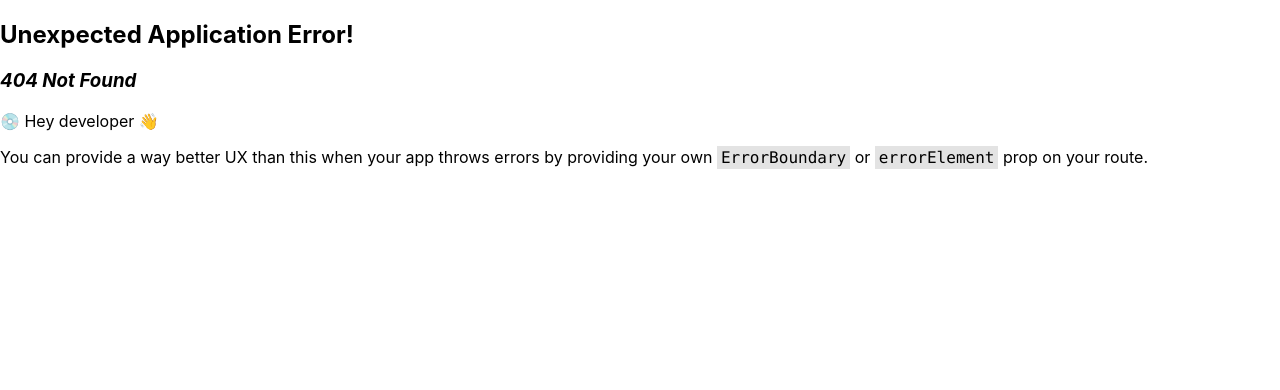
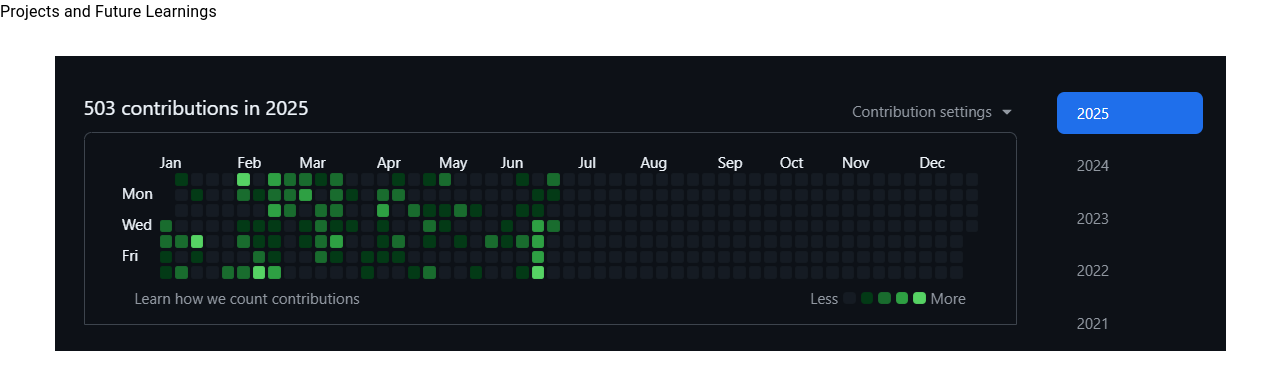
Before and after one commit to amerigirl/website, a React (Create React App) app: page /github in a window 1280 px wide. Before the commit this address had no page. Shown: the top 390 px of the page. Built offline with nearby package versions, Linux system fonts and the light colour scheme.

Commit message:
starting projects page

```diff
--- a/src/App.js
+++ b/src/App.js
@@ -3,7 +3,7 @@ import { createBrowserRouter, RouterProvider } from "react-router-dom";
 import HomeLayout from "./Components/LandingPage/HomeLayout.jsx";
 import AboutPage from "./Components/AboutPage/AboutPage.jsx";
 import SkillsPage from "./Components/SkillsPage/SkillsPage.jsx";
-
+import GithubLandingPage from "./Components/Github/GithubLandingPage.jsx";
 const router = createBrowserRouter([
   {
     path: "/",
@@ -11,6 +11,7 @@ const router = createBrowserRouter([
   },
   { path: "/aboutPage", element: <AboutPage /> },
   { path: "/skillsPage", element: <SkillsPage /> },
+  {path: "/github", element: <GithubLandingPage />},
 ]);
 
 function App() {
--- /dev/null
+++ b/src/Components/Github/GithubLandingPage.jsx
@@ -0,0 +1,19 @@
+import React from "react";
+import { Box, Typography } from "@mui/material";
+
+const GithubLandingPage = () => {
+  return (
+      <>
+          <Box>
+              <Typography>
+                  Projects and Future Learnings
+              </Typography>
+          </Box>
+          <Box sx={{mt: 4, textAlign: "center"}}>
+              <img src="./contributions.png"/>
+      </Box>
+    </>
+  );
+};
+
+export default GithubLandingPage;
--- a/src/Components/LandingPage/ContactForm/ContactComponent.jsx
+++ b/src/Components/LandingPage/ContactForm/ContactComponent.jsx
@@ -6,11 +6,12 @@ import ContactMeDetails from "./ContactMeDetails";
 
 const ContactComponent = () => {
   return (
-    <>
-      <Box marginRight={"7rem"} marginTop={"15rem"}>
+    <Box id="contact">
+      <Box  marginRight={"7rem"} marginTop={"15rem"}>
         <SectionTitle title={"Contact Me"} subtitle={"Let's chat!"} />
       </Box>
       <Box
+
         sx={{
           display: "flex",
           justifyContent: "space-evenly",
@@ -18,6 +19,8 @@ const ContactComponent = () => {
           marginTop: "3rem",
           marginBottom: "12rem",
         }}
+
+
       >
         <Box sx={{marginTop:"1.5rem"}}>
           <ContactMeDetails />
@@ -28,7 +31,7 @@ const ContactComponent = () => {
           <ContactForm />
         </Box>
       </Box>
-    </>
+    </Box>
   );
 };
 
--- a/src/Components/Navbar/Navbar.jsx
+++ b/src/Components/Navbar/Navbar.jsx
@@ -48,7 +48,7 @@ const Navbar = () => {
           >
             Skills
           </StyledButton>
-          <StyledButton href="#projects">Github</StyledButton>
+          <StyledButton id="#projects" href="http://localhost:3000/github">Github</StyledButton>
           <StyledButton href="#contact">Contact</StyledButton>
         </Stack>
       </Toolbar>
```
Also changed, not shown: src/Components/SkillsPage/Accordion.jsx (+4 -3 lines), public/contributions.png (added).
